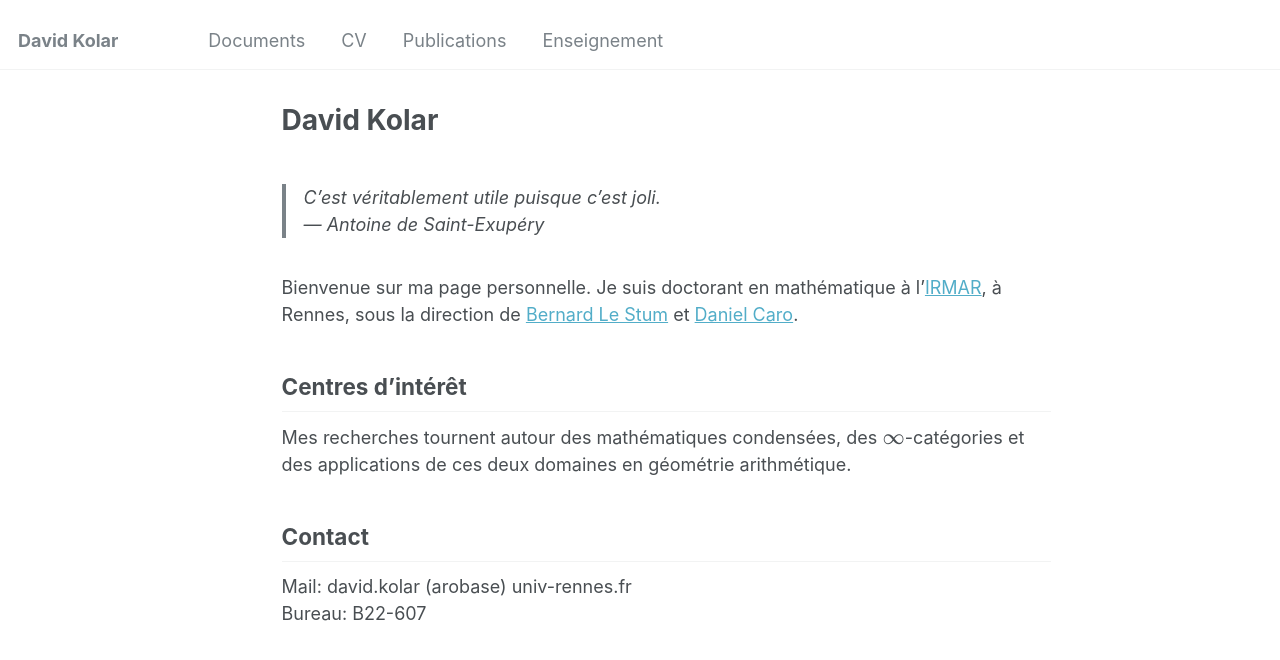
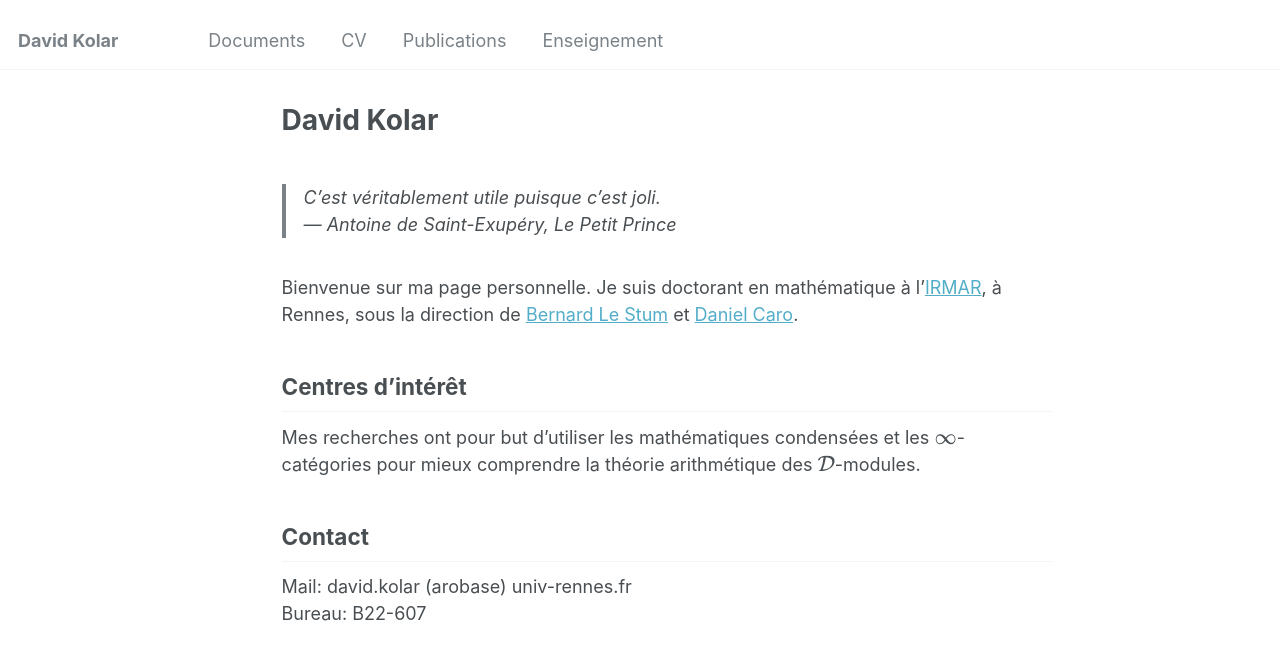
Before and after one commit to dakolar/dakolar.github.io, a Jekyll site: the page built from _pages/about.md, in a window 1280 px wide and 1085 px high, cut to the strip 0-674 px from the top of the window. Shown: the top 660 px of the strip. Built offline with Jekyll 4.4.1, drawn with Linux system fonts in a browser that asks for light colours.

```diff
--- a/_pages/about.md
+++ b/_pages/about.md
@@ -8,14 +8,18 @@ redirect_from:
 ---
 
 > C'est véritablement utile puisque c'est joli.
-— Antoine de Saint-Exupéry
+--- Antoine de Saint-Exupéry, *Le Petit Prince*
 
 Bienvenue sur ma page personnelle. Je suis doctorant en mathématique à l'[IRMAR](https://irmar.univ-rennes.fr/), à Rennes, sous la direction de [Bernard Le Stum](https://www.bernardlestum.com/) et [Daniel Caro](https://carod.users.lmno.cnrs.fr/).
 
 Centres d'intérêt
 ---
 
-Mes recherches tournent autour des mathématiques condensées, des \\(\infty\\)-catégories et des applications de ces deux domaines en géométrie arithmétique.
+Mes recherches ont pour but d'utiliser les mathématiques condensées et les \\(\infty\\)-catégories pour mieux comprendre la théorie arithmétique des \\(\mathcal D\\)-modules.
+
+
+<!--Mes recherches tournent autour des mathématiques condensées, des \\(\infty\\)-catégories et des applications de ces deux domaines en géométrie arithmétique.
+-->
 
 Contact
 ---
```
Also changed, not shown: _pages/GDT_deformations.md (deleted, +0 -5 lines), _pages/documents.md (+2 -1 lines), 1 other file.
